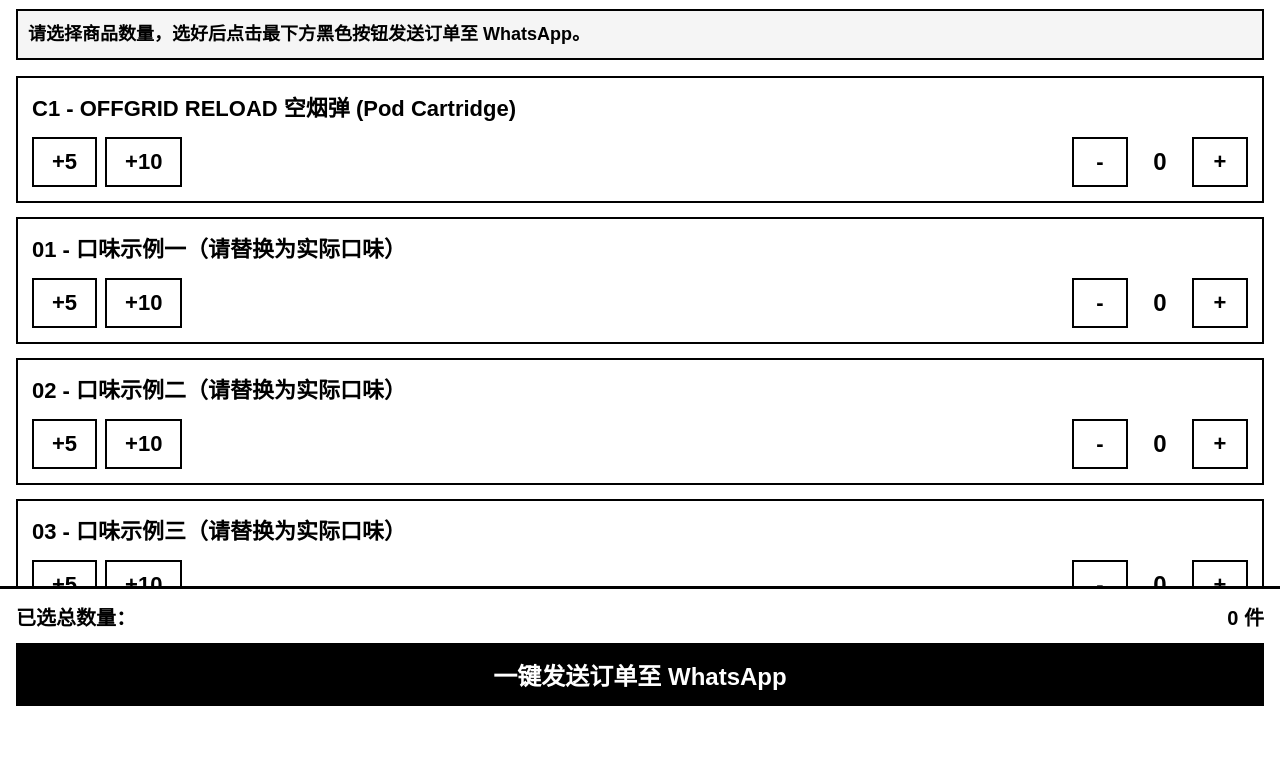
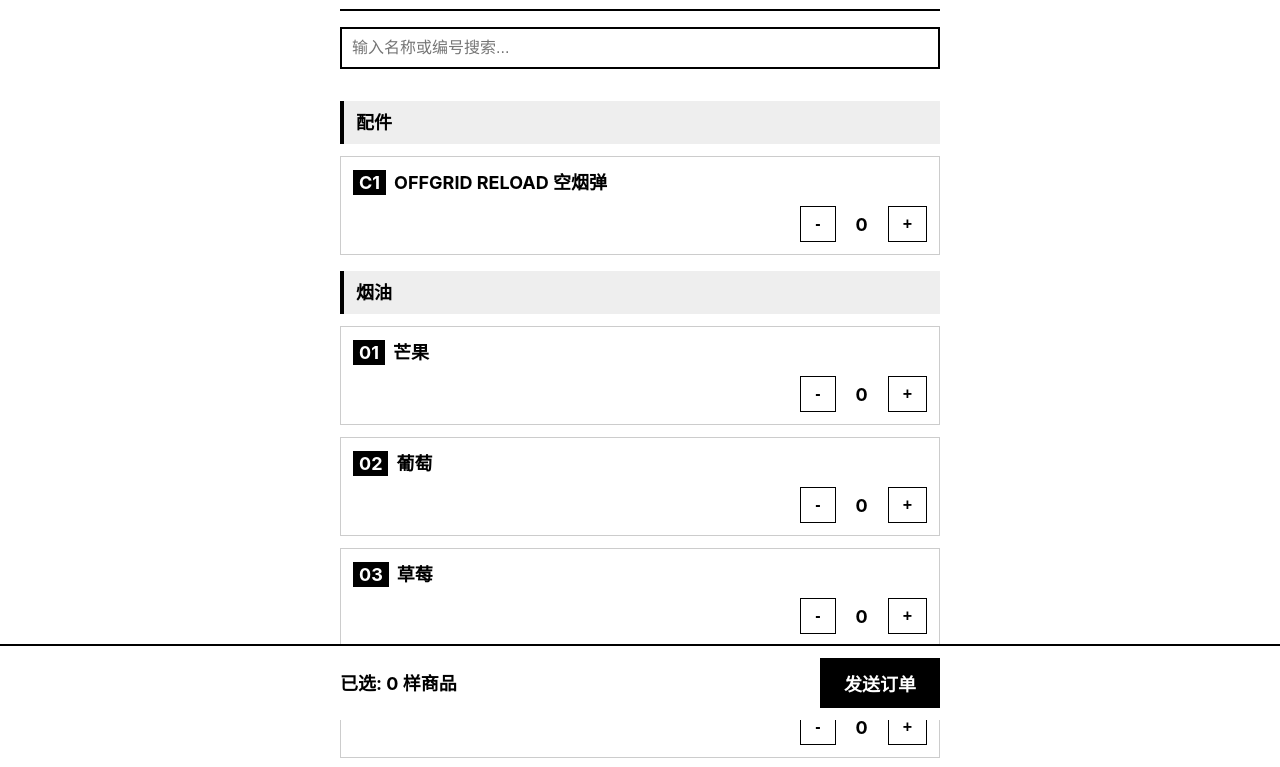
Before and after one commit to joetan3838/order-page, a plain HTML site: page index.html in a window 1280 px wide. Shown: the part 80-847 px from the top of the page. Drawn offline with Linux system fonts and the light colour scheme.

Commit message:
Update index.html

```diff
--- a/index.html
+++ b/index.html
@@ -3,191 +3,256 @@
 <head>
   <meta charset="UTF-8">
   <meta name="viewport" content="width=device-width, initial-scale=1.0">
-  <title>批发自助下单</title>
+  <title>UNPLUG & OFFGRID 批发自助下单</title>
   <style>
-    * { box-sizing: border-box; margin: 0; padding: 0; }
+    * {
+      box-sizing: border-box;
+      margin: 0;
+      padding: 0;
+    }
     body {
       background-color: #ffffff;
       color: #000000;
-      font-family: Arial, "Microsoft YaHei", "PingFang SC", sans-serif;
+      font-family: -apple-system, BlinkMacSystemFont, "Segoe UI", Roboto, "Helvetica Neue", Arial, sans-serif;
+      font-size: 16px;
+      line-height: 1.5;
       padding: 16px;
-      padding-bottom: 130px;
-      line-height: 1.5;
+      padding-bottom: 120px;
     }
-    h1 {
-      font-size: 28px;
-      font-weight: bold;
-      text-align: center;
-      border-bottom: 3px solid #000000;
+    .container {
+      max-width: 600px;
+      margin: 0 auto;
+    }
+    header {
+      border-bottom: 2px solid #000000;
       padding-bottom: 12px;
       margin-bottom: 16px;
     }
-    .tip {
+    h1 {
+      font-size: 24px;
+      font-weight: bold;
+    }
+    .subtitle {
+      font-size: 14px;
+      color: #333;
+      margin-top: 4px;
+    }
+    .search-box {
+      width: 100%;
+      padding: 10px;
+      font-size: 16px;
+      border: 2px solid #000000;
+      margin-bottom: 16px;
+    }
+    .section-title {
       font-size: 18px;
       font-weight: bold;
-      margin-bottom: 16px;
-      padding: 10px;
-      border: 2px solid #000000;
-      background-color: #f5f5f5;
+      background-color: #eee;
+      padding: 8px 12px;
+      margin: 16px 0 12px 0;
+      border-left: 4px solid #000000;
     }
-    .item {
-      border: 2px solid #000000;
-      padding: 14px;
-      margin-bottom: 14px;
-      background-color: #ffffff;
+    .product-card {
+      border: 1px solid #ccc;
+      padding: 12px;
+      margin-bottom: 12px;
+      background: #fff;
     }
-    .item-name {
-      font-size: 22px;
+    .product-info {
+      display: flex;
+      justify-content: space-between;
+      align-items: center;
+      margin-bottom: 10px;
+    }
+    .product-name {
+      font-size: 18px;
       font-weight: bold;
-      margin-bottom: 12px;
+    }
+    .product-code {
+      font-weight: bold;
+      background: #000;
+      color: #fff;
+      padding: 2px 6px;
+      margin-right: 8px;
     }
     .controls {
       display: flex;
       align-items: center;
-      justify-content: space-between;
+      justify-content: flex-end;
       gap: 8px;
-      flex-wrap: wrap;
     }
-    .btn {
-      font-size: 22px;
+    button {
+      font-size: 16px;
+      padding: 8px 14px;
+      cursor: pointer;
+      background: #fff;
+      border: 1px solid #000;
       font-weight: bold;
-      padding: 10px 18px;
-      border: 2px solid #000000;
-      background-color: #ffffff;
-      color: #000000;
-      cursor: pointer;
-      min-width: 56px;
     }
-    .btn:active {
-      background-color: #dddddd;
+    button:active {
+      background: #ddd;
     }
-    .qty {
-      font-size: 24px;
+    .qty-display {
+      font-size: 18px;
       font-weight: bold;
-      min-width: 48px;
+      min-width: 36px;
       text-align: center;
     }
-    .quick-group, .step-group {
-      display: flex;
-      align-items: center;
-      gap: 8px;
-    }
-    .footer {
+    .footer-bar {
       position: fixed;
+      bottom: 0;
       left: 0;
       right: 0;
-      bottom: 0;
-      background-color: #ffffff;
-      border-top: 3px solid #000000;
-      padding: 14px 16px;
+      background: #fff;
+      border-top: 2px solid #000;
+      padding: 12px 16px;
     }
-    .summary {
-      font-size: 20px;
-      font-weight: bold;
-      margin-bottom: 10px;
+    .footer-content {
+      max-width: 600px;
+      margin: 0 auto;
       display: flex;
       justify-content: space-between;
+      align-items: center;
     }
-    .send-btn {
-      width: 100%;
-      font-size: 24px;
+    .summary-text {
+      font-size: 18px;
       font-weight: bold;
-      padding: 14px;
-      background-color: #000000;
-      color: #ffffff;
+    }
+    .checkout-btn {
+      background-color: #000;
+      color: #fff;
+      font-size: 18px;
+      padding: 12px 24px;
       border: none;
-      cursor: pointer;
     }
   </style>
 </head>
 <body>
 
+<div class="container">
+  <header>
     <h1>UNPLUG 批发自助下单</h1>
-  <div class="tip">请选择商品数量，选好后点击最下方黑色按钮发送订单至 WhatsApp。</div>
+    <p class="subtitle">点击加减号选择数量，一键发送订单</p>
+  </header>
 
-  <div id="product-list"></div>
+  <input type="text" id="searchInput" class="search-box" placeholder="输入名称或编号搜索..." onkeyup="filterProducts()">
 
-  <div class="footer">
-    <div class="summary">
-      <span>已选总数量：</span>
-      <span id="total-qty">0 件</span>
+  <div id="catalog"></div>
 </div>
-    <button class="send-btn" onclick="sendToWhatsApp()">一键发送订单至 WhatsApp</button>
+
+<div class="footer-bar">
+  <div class="footer-content">
+    <div class="summary-text" id="summary">已选: 0 样商品</div>
+    <button class="checkout-btn" onclick="sendOrder()">发送订单</button>
+  </div>
 </div>
 
 <script>
-    // 1. 在这里改成你自己的 WhatsApp 号码（马来西亚号码以 60 开头，去掉前面的 0）
-    const WHATSAPP_NUMBER = "60123456789";
+  const WHATSAPP_NUMBER = "60123456789"; // 请在此处修改您的号码
 
-    // 2. 在这里修改或补充你的全部 21 款商品
-    const PRODUCTS = [
-      { id: "C1", name: "C1 - OFFGRID RELOAD 空烟弹 (Pod Cartridge)" },
-      { id: "01", name: "01 - 口味示例一（请替换为实际口味）" },
-      { id: "02", name: "02 - 口味示例二（请替换为实际口味）" },
-      { id: "03", name: "03 - 口味示例三（请替换为实际口味）" }
+  const products = [
+    { code: "C1", name: "OFFGRID RELOAD 空烟弹", category: "配件" },
+    { code: "01", name: "芒果", category: "烟油" },
+    { code: "02", name: "葡萄", category: "烟油" },
+    { code: "03", name: "草莓", category: "烟油" },
+    { code: "04", name: "黑加仑综合莓果", category: "烟油" },
+    { code: "05", name: "黑加仑荔枝", category: "烟油" },
+    { code: "06", name: "芒果凤梨", category: "烟油" },
+    { code: "07", name: "凤梨苹果", category: "烟油" },
+    { code: "08", name: "水蜜桃草莓", category: "烟油" },
+    { code: "09", name: "奇异果芒果西瓜", category: "烟油" },
+    { code: "10", name: "草莓葡萄苹果", category: "烟油" },
+    { code: "11", name: "凤梨莓果", category: "烟油" },
+    { code: "12", name: "西瓜", category: "烟油" },
+    { code: "13", name: "哈密瓜凤梨", category: "烟油" },
+    { code: "14", name: "芒果黑加仑", category: "烟油" },
+    { code: "15", name: "苹果葡萄", category: "烟油" },
+    { code: "16", name: "黑加仑酸奶", category: "烟油" },
+    { code: "17", name: "哈密瓜葡萄", category: "烟油" },
+    { code: "18", name: "哈密瓜青柠", category: "烟油" },
+    { code: "19", name: "芒果青柠", category: "烟油" },
+    { code: "20", name: "草莓黑加仑", category: "烟油" }
   ];
 
-    const cart = {};
-    PRODUCTS.forEach(p => cart[p.id] = 0);
+  let cart = {};
 
-    function render() {
-      const list = document.getElementById("product-list");
-      list.innerHTML = "";
-      let total = 0;
+  function renderCatalog(data) {
+    const catalogDiv = document.getElementById('catalog');
+    catalogDiv.innerHTML = '';
+    let currentCategory = '';
 
-      PRODUCTS.forEach(p => {
-        total += cart[p.id];
-        const div = document.createElement("div");
-        div.className = "item";
-        div.innerHTML = `
-          <div class="item-name">${p.name}</div>
+    data.forEach(p => {
+      if (p.category !== currentCategory) {
+        currentCategory = p.category;
+        const catHeader = document.createElement('div');
+        catHeader.className = 'section-title';
+        catHeader.innerText = currentCategory;
+        catalogDiv.appendChild(catHeader);
+      }
+
+      const card = document.createElement('div');
+      card.className = 'product-card';
+      let qty = cart[p.code] || 0;
+
+      card.innerHTML = `
+        <div class="product-info">
+          <div class="product-name"><span class="product-code">${p.code}</span>${p.name}</div>
+        </div>
         <div class="controls">
-            <div class="quick-group">
-              <button class="btn" onclick="changeQty('${p.id}', 5)">+5</button>
-              <button class="btn" onclick="changeQty('${p.id}', 10)">+10</button>
-            </div>
-            <div class="step-group">
-              <button class="btn" onclick="changeQty('${p.id}', -1)">-</button>
-              <span class="qty">${cart[p.id]}</span>
-              <button class="btn" onclick="changeQty('${p.id}', 1)">+</button>
-            </div>
+          <button onclick="updateQty('${p.code}', -1)">-</button>
+          <span class="qty-display" id="qty-${p.code}">${qty}</span>
+          <button onclick="updateQty('${p.code}', 1)">+</button>
         </div>
       `;
-        list.appendChild(div);
+      catalogDiv.appendChild(card);
     });
-
-      document.getElementById("total-qty").textContent = total + " 件";
   }
 
-    function changeQty(id, delta) {
-      cart[id] = Math.max(0, cart[id] + delta);
-      render();
+  function updateQty(code, change) {
+    cart[code] = (cart[code] || 0) + change;
+    if (cart[code] < 0) cart[code] = 0;
+    document.getElementById(`qty-${code}`).innerText = cart[code];
+    updateSummary();
   }
 
-    function sendToWhatsApp() {
-      const lines = ["批发订单明细：", "----------------"];
-      let total = 0;
+  function updateSummary() {
+    let totalItems = 0;
+    for (let code in cart) {
+      totalItems += cart[code];
+    }
+    document.getElementById('summary').innerText = `已选: ${totalItems} 样商品`;
+  }
 
-      PRODUCTS.forEach(p => {
-        if (cart[p.id] > 0) {
-          lines.push(p.name + " x " + cart[p.id]);
-          total += cart[p.id];
+  function filterProducts() {
+    const query = document.getElementById('searchInput').value.toLowerCase();
+    const filtered = products.filter(p =>
+      p.name.toLowerCase().includes(query) || p.code.toLowerCase().includes(query)
+    );
+    renderCatalog(filtered);
   }
-      });
 
-      if (total === 0) {
-        alert("请先选择至少一件商品。");
+  function sendOrder() {
+    let orderText = "批发订单:%0A";
+    let hasItems = false;
+    for (let code in cart) {
+      if (cart[code] > 0) {
+        const product = products.find(p => p.code === code);
+        orderText += `${product.code}. ${product.name} x ${cart[code]}%0A`;
+        hasItems = true;
+      }
+    }
+
+    if (!hasItems) {
+      alert("请先选择商品");
       return;
     }
 
-      lines.push("----------------");
-      lines.push("合计总数量：" + total + " 件");
-
-      const text = encodeURIComponent(lines.join("\n"));
-      window.open("https://wa.me/" + WHATSAPP_NUMBER + "?text=" + text, "_blank");
+    const url = `https://wa.me/${WHATSAPP_NUMBER}?text=${orderText}`;
+    window.open(url, '_blank');
   }
 
-    render();
+  renderCatalog(products);
 </script>
+
 </body>
 </html>
```
Lines whose indentation alone changed are shown as unchanged.
